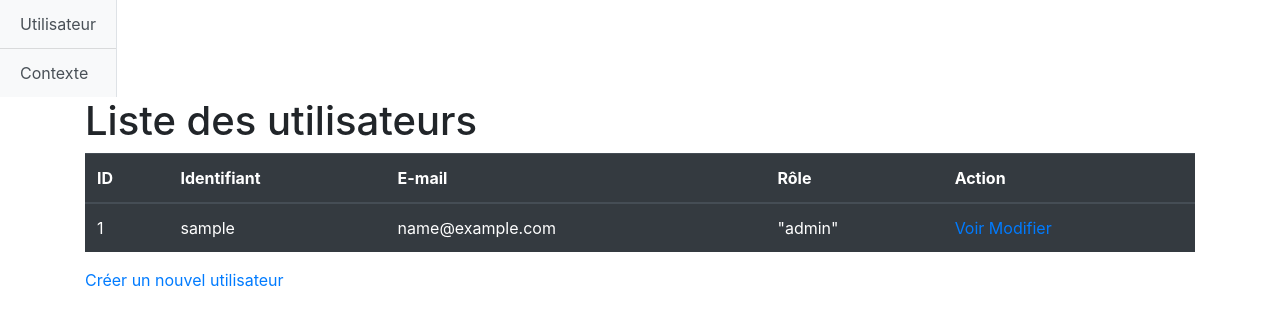
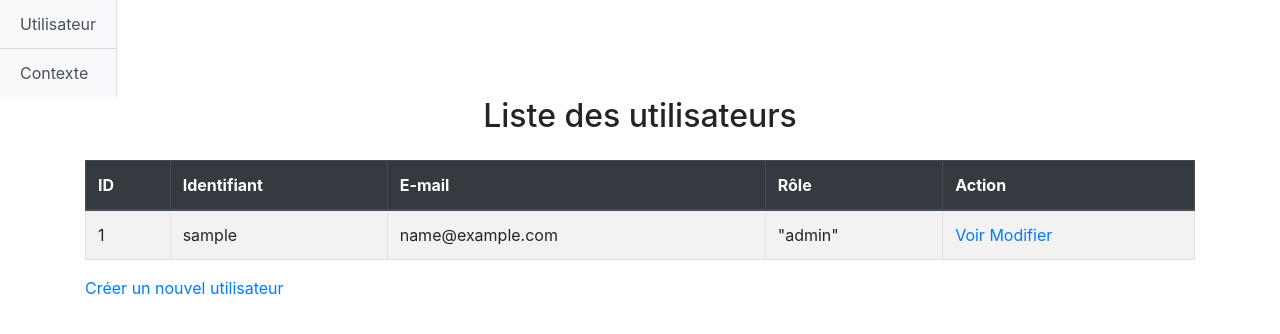
Before and after one commit to Niiree/BaseConnaissance, a Symfony app: template templates/users/index.html.twig in a window 1280 px wide. Shown: the part 76-410 px from the top of the page. Run offline with Twig, Linux system fonts and the light colour scheme; the template is opened without the code that fills it: most values are stand-ins (such as "Sample title", 1, 10 or a date in 2020); some libraries are stand-ins or nearby versions.

Commit message:
optimisation des pages

```diff
--- a/templates/knowledgesheet/index.html.twig
+++ b/templates/knowledgesheet/index.html.twig
@@ -8,9 +8,9 @@
         .example-wrapper { margin: 1em auto; max-width: 800px; width: 95%; font: 18px/1.5 sans-serif; }
         .example-wrapper code { background: #F5F5F5; padding: 2px 6px; }
     </style>
-
+    <div class="container">
         <div class="example-wrapper">
-        <h1>Fiche de connaissance</h1>
+            <h2 class="text-center pt-xl-5 pb-4">Fiche de connaissance</h2>
             <a href="{{ path('knowledgesheet_create') }}">Contribuer</a>
             <ul>
                 {{ form(formSearch)}} {# vue création #}
@@ -24,4 +24,5 @@
                 {% endfor %}
             </ul>
         </div>
+    </div>
 {% endblock %}
--- a/templates/users/edit.html.twig
+++ b/templates/users/edit.html.twig
@@ -7,7 +7,7 @@
         {% if (app.user.id != user.id and is_granted("ROLE_ADMIN")) %}
             <h1>Modification utilisateur</h1>
         {% else %}
-            <h1>Mon compte</h1>
+            <h2 class="text-center pt-xl-5 pb-3">Mon compte</h2>
         {% endif %}
 
 
--- a/templates/users/index.html.twig
+++ b/templates/users/index.html.twig
@@ -21,9 +21,9 @@
     </div>
     <div class="container">
 
-        <h1>Liste des utilisateurs</h1>
-        <table class="table table-dark">
-            <thead>
+        <h2 class="text-center pb-3">Liste des utilisateurs</h2>
+        <table class="table table-bordered table-striped">
+            <thead class="thead-dark">
             <tr>
                 <th scope="col">ID</th>
                 <th scope="col">Identifiant</th>
@@ -36,13 +36,13 @@
             <tbody>
             {% for user in users %}
                 <tr>
-                    <td>{{ user.id }}</td>
-                    <td>{{ user.username }}</td>
-                    <td>{{ user.email }}</td>
-                    <td>{{ user.roles ? user.roles|json_encode : '' }}</td>
+                    <td scope="row">{{ user.id }}</td>
+                    <td scope="row">{{ user.username }}</td>
+                    <td scope="row">{{ user.email }}</td>
+                    <td scope="row">{{ user.roles ? user.roles|json_encode : '' }}</td>
                     {# <td>{{ user.password }}</td> #}
 
-                    <td>
+                    <td scope="row">
                         <a href="{{ path('users_show', {'id': user.id}) }}">Voir </a>
                         <a href="{{ path('users_edit', {'id': user.id}) }}">Modifier</a>
                     </td>
--- a/templates/users/new.html.twig
+++ b/templates/users/new.html.twig
@@ -6,7 +6,7 @@
     {%include 'navbar.html.twig'%}
 
     <div class="container">
-        <h1>Créer un nouvel utilisateur</h1>
+        <h2 class="text-center pt-xl-5 pb-3">Créer un nouvel utilisateur</h2>
         {{ include('users/_form.html.twig') }}
         <a href="{{ path('users_index') }}">Revenir à la liste</a>
     </div>
```
Also changed, not shown: templates/users/show.html.twig (+16 -17 lines). Lines whose indentation alone changed are shown as unchanged.
